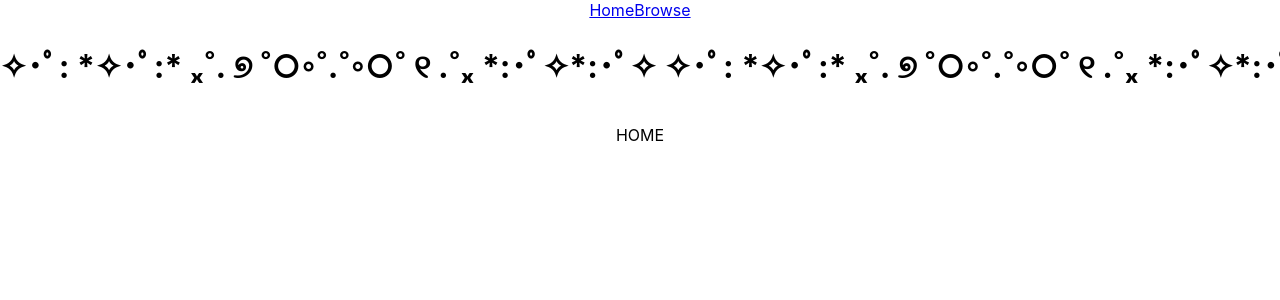
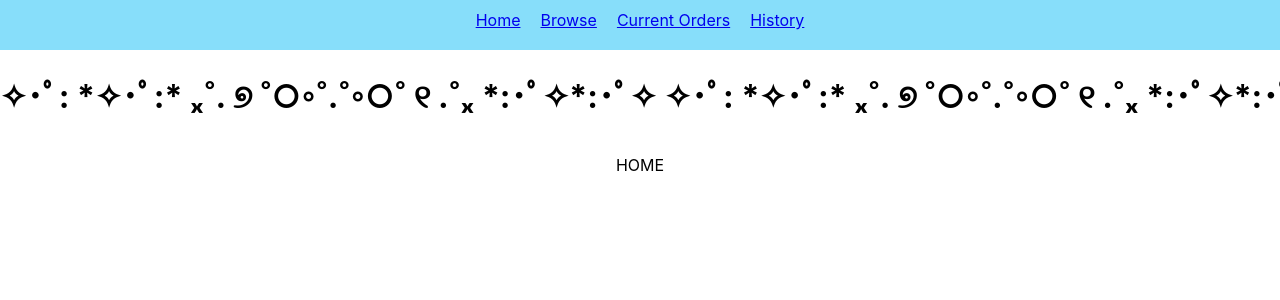
Before and after one commit to ShamiTomita/Cake-Frontend, a React (Create React App) app in the folder cake-frontend/: page / in a window 1280 px wide. Shown: the top 300 px of the page. Built offline with nearby package versions, Linux system fonts and the light colour scheme.

Commit message:
navbar centered

```diff
--- a/cake-frontend/src/App.css
+++ b/cake-frontend/src/App.css
@@ -37,7 +37,17 @@
     transform: translateY(0px);
   }
 }
+.navbar{
+  background-color: rgb(135, 222, 250);
+  height:50px;
 
+  width: 100%;
+
+}
+.nav{
+  display: inline-block;
+  padding: 10px
+}
 .header-fill{
   display: flex;
   width:100%;
--- a/cake-frontend/src/components/NavBar.js
+++ b/cake-frontend/src/components/NavBar.js
@@ -4,13 +4,28 @@ import {NavLink} from 'react-router-dom';
 const Navbar = () => {
   return (
     <>
+        <div className="navbar" >
+          <div className="nav">
           <NavLink to='/' activeStyle>
-            Home
+          Home
           </NavLink>
-
+          </div>
+          <div className="nav">
           <NavLink to='/browse' activeStyle>
-            Browse
+          Browse
           </NavLink>
+          </div>
+          <div className="nav">
+          <NavLink to='/browse' activeStyle>
+          Current Orders
+          </NavLink>
+          </div>
+          <div className="nav">
+          <NavLink to='/browse' activeStyle>
+          History
+          </NavLink>
+          </div>
+        </div>
     </>
   );
 };
```
